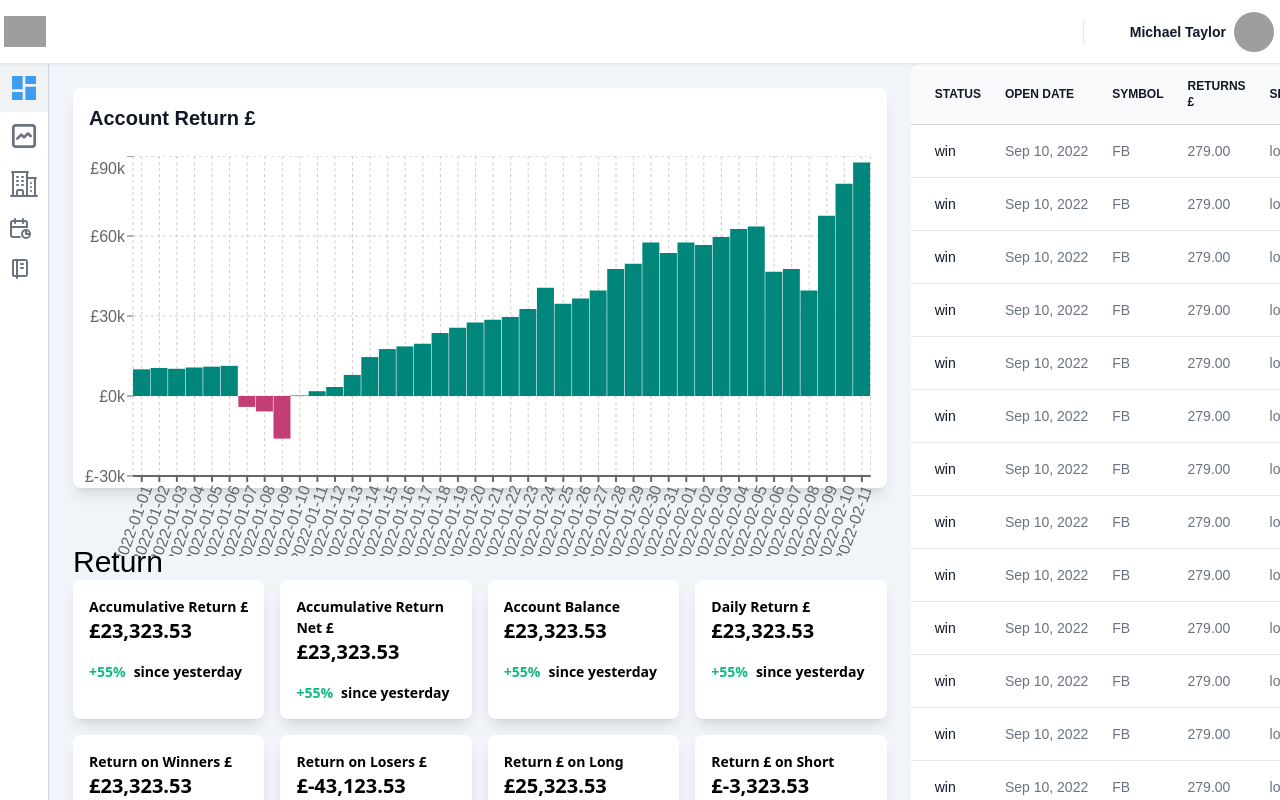
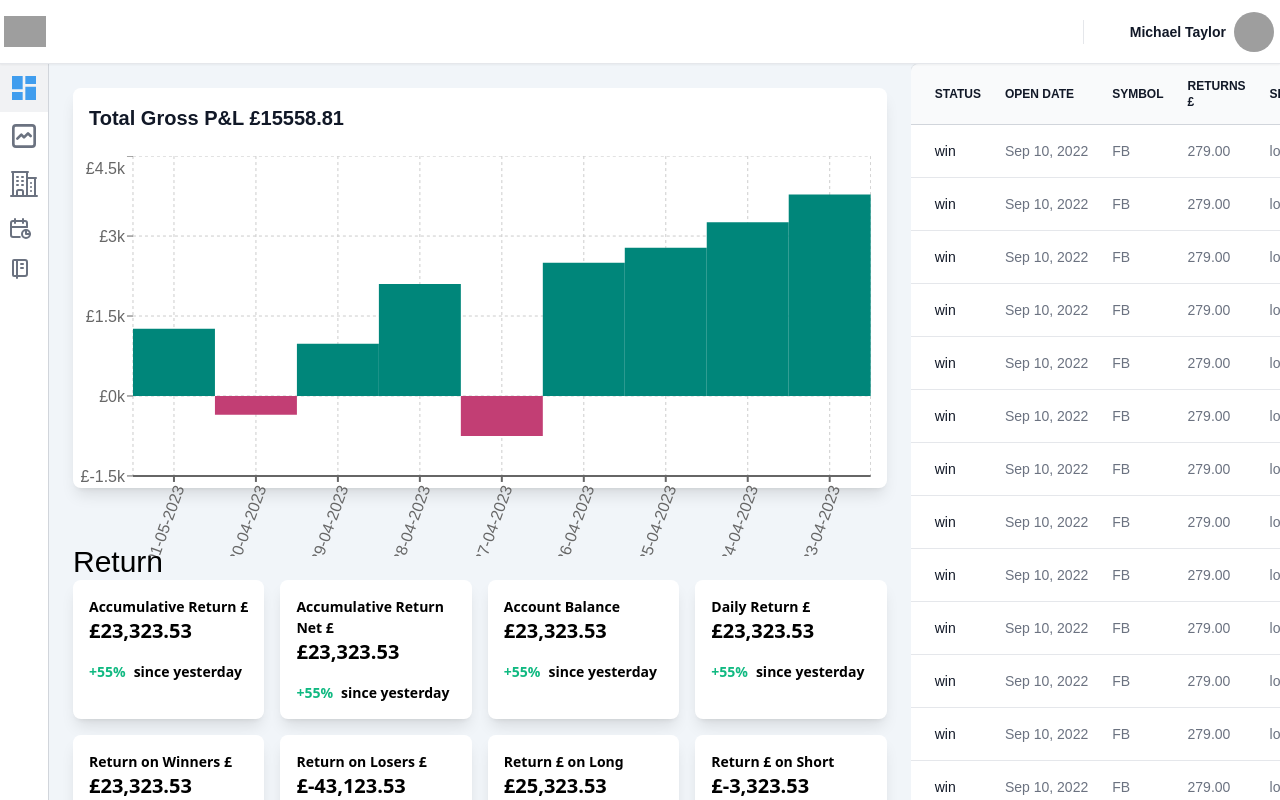
Before and after one commit to AurelianSpodarec/tradesmash-demo, a React (Vite) app: page /dashboard in a window 1280 px wide. Built offline with nearby package versions, Linux system fonts and the light colour scheme; grey boxes are pictures that could not be loaded.

Commit message:
feat: Added total gross PnL to show on the chart

```diff
--- a/src/database/fakeTrades.tsx
+++ b/src/database/fakeTrades.tsx
@@ -3,7 +3,7 @@ import { ITrade } from "interface/ITrade"
 const fakeTrades:ITrade[] = [
     {
         id: 9,
-        date: "30/03/2023",
+        date: "01-05-2023",
         stock: "CTAG",
         bs: "buy",
         size: 600,
@@ -17,12 +17,12 @@ const fakeTrades:ITrade[] = [
         aop: 43,
         acp: 47,
         rrRatio: 0,
-        grossPL: 0,
+        grossPL: 1259.70,
         status: "open",
     },
     {
         id: 8,
-        date: "24/11/2023",
+        date: "30-04-2023",
         stock: "REAT",
         bs: "buy",
         size: 420,
@@ -36,12 +36,12 @@ const fakeTrades:ITrade[] = [
         aop: 43,
         acp: 47,
         rrRatio: 0,
-        grossPL: 0,
+        grossPL: -350.25,
         status: "increased",
     },
     {
         id: 7,
-        date: "05/01/2023",
+        date: "29-04-2023",
         stock: "CTAG",
         bs: "buy",
         size: 100,
@@ -55,12 +55,12 @@ const fakeTrades:ITrade[] = [
         aop: 43,
         acp: 47,
         rrRatio: 0,
-        grossPL: 0,
+        grossPL: 980.59,
         status: "decreased",
     },
     {
         id: 6,
-        date: "31/06/2023",
+        date: "28-04-2023",
         stock: "REAT",
         bs: "sell",
         size: 690,
@@ -74,12 +74,12 @@ const fakeTrades:ITrade[] = [
         aop: 85,
         acp: 77,
         rrRatio: 0,
-        grossPL: 0,
+        grossPL: 2100.42,
         status: "open",
     },
     {
         id: 5,
-        date: "24/04/2023",
+        date: "27-04-2023",
         stock: "REAt",
         bs: "buy",
         size: 100,
@@ -93,12 +93,12 @@ const fakeTrades:ITrade[] = [
         aop: 33,
         acp: 47,
         rrRatio: 0,
-        grossPL: 0,
+        grossPL: -750.00,
         status: "increased",
     },
     {
         id: 4,
-        date: "30/03/2023",
+        date: "26-04-2023",
         stock: "REAT",
         bs: "buy",
         size: 100,
@@ -112,12 +112,12 @@ const fakeTrades:ITrade[] = [
         aop: 43,
         acp: 47,
         rrRatio: 0,
-        grossPL: 0,
+        grossPL: 2500.00,
         status: "open",
     },
     {
         id: 3,
-        date: "30/03/2023",
+        date: "25-04-2023",
         stock: "REAT",
         bs: "sell",
         size: 100,
@@ -131,12 +131,12 @@ const fakeTrades:ITrade[] = [
         aop: 43,
         acp: 47,
         rrRatio: 0,
-        grossPL: 0,
+        grossPL: 2780.43,
         status: "open",
     },
     {
         id: 2,
-        date: "30/03/2023",
+        date: "24-04-2023",
         stock: "CTAG",
         bs: "sell",
         size: 100,
@@ -150,12 +150,12 @@ const fakeTrades:ITrade[] = [
         aop: 43,
         acp: 47,
         rrRatio: 0,
-        grossPL: 0,
+        grossPL: 3257.58,
         status: "decreased",
     },
     {
         id: 1,
-        date: "30/03/2023",
+        date: "23-04-2023",
         stock: "CTAG",
         bs: "buy",
         size: 100,
@@ -169,7 +169,7 @@ const fakeTrades:ITrade[] = [
         aop: 43,
         acp: 47,
         rrRatio: 0,
-        grossPL: 0,
+        grossPL: 3780.34,
         status: "increased",
     }
 ]
--- a/src/store/features/trades/tradesSlice.tsx
+++ b/src/store/features/trades/tradesSlice.tsx
@@ -38,6 +38,8 @@ const tradeSlice = createSlice({
 // Total Gross P&L
 // export const getTotalGrossPnL = () => useSelector(( state: { trades:TradeState }) => state.trades
 
+// export const getTotalTradesGrossPnL = () => useSelector(( state: { trades: TradeState }) =>  state.trades.trades.reduce((acc, trade) => acc + trade.grossPL, 0)
+export const getTotalTradesGrossPnL = () => useSelector((state: { trades: TradeState }) => state.trades.trades.reduce((acc, trade) => acc + trade.grossPL, 0));
 
 
 // export const pagesActivePage = () => useSelector((state: { pages:PagesState }) => state.pages.pages.find(page => page.id === state.pages.currentPage))
--- a/src/views/pages/Dashboard/AccountPerformance.tsx
+++ b/src/views/pages/Dashboard/AccountPerformance.tsx
@@ -1,105 +1,36 @@
 import React from 'react';
+import { useSelector } from 'react-redux';
 import { LineChart, Line, Label, ResponsiveContainer, Cell, BarChart, Bar, XAxis, YAxis, CartesianGrid, Tooltip, Legend } from 'recharts';
 
-
-const tradingLogs = [
-    {
-        "date": "2023-04-26",
-        "netPnL": 2000
-    },
-    {
-        "date": "2023-04-27",
-        "netPnL": -500
-    },
-    {
-        "date": "2023-04-28",
-        "netPnL": 1000
-    }
-];
+import { getTotalTradesGrossPnL } from '@/store/features/trades/tradesSlice';
 
 const data = [
-    { date: '2022-01-01', accountValue: 10000 },
-    { date: '2022-01-02', accountValue: 10500 },
-    { date: '2022-01-03', accountValue: 10200 },
-    { date: '2022-01-04', accountValue: 10700 },
-    { date: '2022-01-05', accountValue: 11000 },
-    { date: '2022-01-06', accountValue: 11300 },
-    { date: '2022-01-07', accountValue: -4100 },
-    { date: '2022-01-08', accountValue: -5800 },
-    { date: '2022-01-09', accountValue: -16000 },
-    { date: '2022-01-10', accountValue: 200 },
-    { date: '2022-01-11', accountValue: 1800 },
-    { date: '2022-01-12', accountValue: 3400 },
-    { date: '2022-01-13', accountValue: 7900 },
-    { date: '2022-01-14', accountValue: 14600 },
-    { date: '2022-01-15', accountValue: 17600 },
-    { date: '2022-01-16', accountValue: 18600 },
-    { date: '2022-01-17', accountValue: 19600 },
-    { date: '2022-01-18', accountValue: 23600 },
-    { date: '2022-01-19', accountValue: 25600 },
-    { date: '2022-01-20', accountValue: 27600 },
-    { date: '2022-01-21', accountValue: 28600 },
-    { date: '2022-01-22', accountValue: 29600 },
-    { date: '2022-01-23', accountValue: 32600 },
-    { date: '2022-01-24', accountValue: 40600 },
-    { date: '2022-01-25', accountValue: 34600 },
-    { date: '2022-01-26', accountValue: 36600 },
-    { date: '2022-01-27', accountValue: 39600 },
-    { date: '2022-01-28', accountValue: 47600 },
-    { date: '2022-01-29', accountValue: 49600 },
-    { date: '2022-02-30', accountValue: 57600 },
-    { date: '2022-02-31', accountValue: 53600 },
-    { date: '2022-02-01', accountValue: 57600 },
-    { date: '2022-02-02', accountValue: 56600 },
-    { date: '2022-02-03', accountValue: 59600 },
-    { date: '2022-02-04', accountValue: 62600 },
-    { date: '2022-02-05', accountValue: 63600 },
-    { date: '2022-02-06', accountValue: 46600 },
-    { date: '2022-02-07', accountValue: 47600 },
-    { date: '2022-02-08', accountValue: 39600 },
-    { date: '2022-02-09', accountValue: 67600 },
-    { date: '2022-02-10', accountValue: 79600 },
-    { date: '2022-02-11', accountValue: 87600 },
+    { date: '2022-01-01', grossPL: 10000 },
+    { date: '2022-01-02', grossPL: 10500 },
+    { date: '2022-01-03', grossPL: 10200 },
+    { date: '2022-01-04', grossPL: 10700 },
+    { date: '2022-01-05', grossPL: 11000 },
   ];
 
 
-// const accountPerformanceData = tradingLogs.reduce((acc, curr) => {
-//     const previousValue = acc.length ? acc[acc.length - 1].y : 0;
-//     const cumulativeReturn = previousValue + curr.netPnL;
-//     acc.push({
-//         x: new Date(curr.date),
-//         y: cumulativeReturn
-//     });
-//     return acc;
-// }, []);
+function AccountPerformance() {
+    const reduxTrades = useSelector((state:any) => state.trades);
+    const trades = reduxTrades.trades
+    const totalGrossPnL = getTotalTradesGrossPnL()
 
 
-
-function AccountPerformance() {
-  const accumulativeReturnData = [];
-
-  let runningTotal = 0;
-
-  tradingLogs.forEach((trade) => {
-    runningTotal += trade.netPnl;
-    accumulativeReturnData.push({
-      date: trade.date,
-      accumulativeReturn: runningTotal
-    });
-  });
-
-
+    console.log("totla ross", totalGrossPnL)
   return (
     <div className="h-[400px] w-full bg-white relative flex flex-col min-w-0 break-words bg-white rounded-lg mb-6 xl:mb-0 shadow-lg">
     <div className="h-full">
 
         <div className="p-4">
-            <h3 className="mb-2 text-xl font-bold text-gray-900">Account Return £</h3>
+            <h3 className="mb-2 text-xl font-bold text-gray-900">Total Gross P&L £{totalGrossPnL}</h3>
         </div>
 
         <div className="h-full pr-4">
         <ResponsiveContainer>
-        <BarChart data={data} barCategoryGap={0} margin={{ height: "220%" }}>
+        <BarChart data={trades} barCategoryGap={0} margin={{ height: "220%" }}>
             <CartesianGrid yAxis={false}  strokeDasharray="3 3"/>
             <XAxis
                 dataKey="date"
@@ -114,9 +45,9 @@ function AccountPerformance() {
                 strokeDasharray="0"
             />
             <Tooltip />
-            <Bar dataKey="accountValue" >
-                {data.map((entry, index) => (
-                    <Cell fill={entry.accountValue <= 0 ? '#c23e74' : '#00867a' }/>
+            <Bar dataKey="grossPL" >
+                {trades.map((entry, index) => (
+                    <Cell fill={entry.grossPL <= 0 ? '#c23e74' : '#00867a' }/>
                 ))}
             </Bar>
         </BarChart>
```
